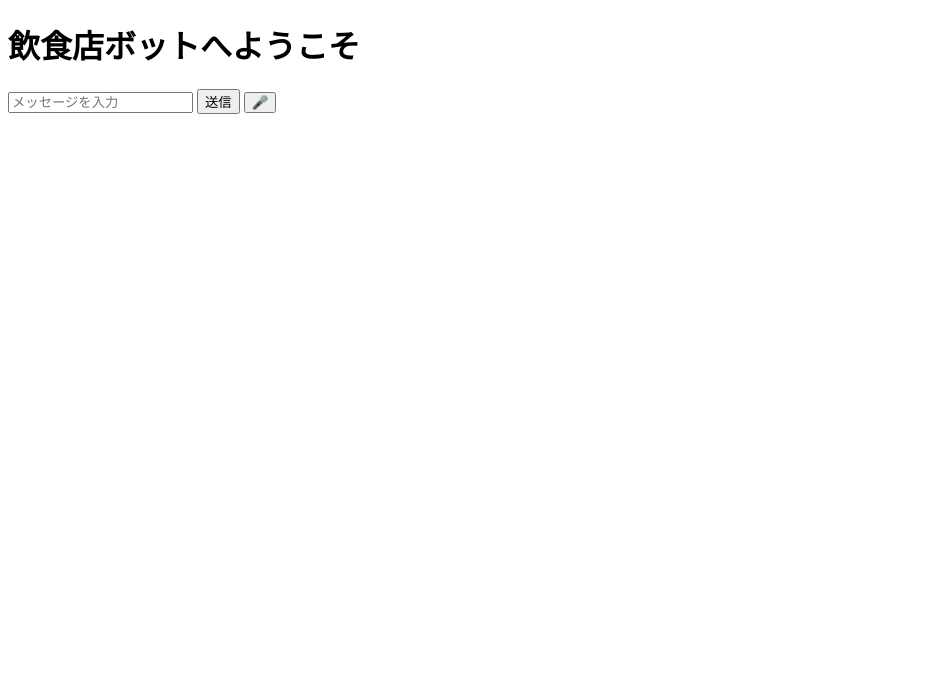
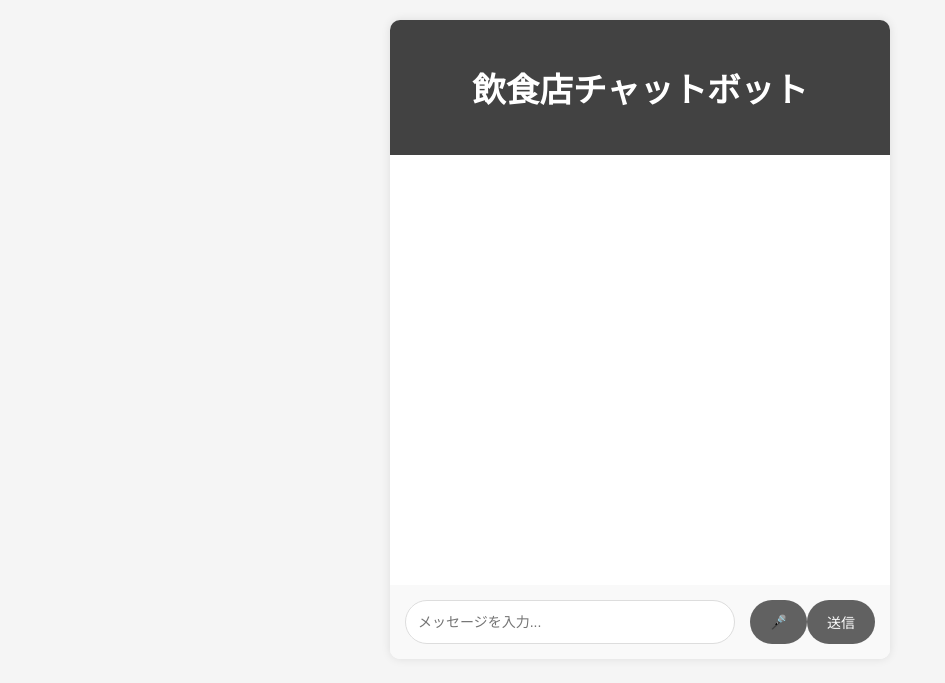
Before and after one commit to noobieplayer/CSAI, a Flask app: page / in a window 1280 px wide. Shown: the top 683 px of the page, without its empty margins (0-945 px from the left). Run offline with Flask 3, Linux system fonts and the light colour scheme; some libraries are stand-ins or nearby versions.

Commit message:
update: cssとフロントエンドのjavascriptの処理、バックエンドの追加処理

```diff
--- a/app/app.py
+++ b/app/app.py
@@ -168,6 +168,12 @@ def webhook():
                     return jsonify({
                         "fulfillmentText": fulfillment_text
                     })
+                elif people_query > 6:
+                    fulfillment_text = "申し訳ございませんが、7名以上でのご予約は対応していません。"
+                    # Dialogflowに返す応答を構築
+                    return jsonify({
+                        "fulfillmentText": fulfillment_text
+                    })
 
                 is_available = search_reservations(date_query, time_query, people_query)
 
--- a/app/static/css/style.css
+++ b/app/static/css/style.css
@@ -0,0 +1,77 @@
+body {
+    font-family: Arial, sans-serif;
+    margin: 0;
+    padding: 0;
+    background-color: #f5f5f5;
+}
+.chat-container {
+    max-width: 500px;
+    margin: 20px auto;
+    background-color: #fff;
+    border-radius: 10px;
+    box-shadow: 0 0 10px rgba(0,0,0,0.1);
+    overflow: hidden;
+}
+.chat-header {
+    background-color: #424242;
+    color: white;
+    padding: 15px;
+    text-align: center;
+    font-size: 1.4em;
+}
+.chat-messages {
+    height: 400px;
+    overflow-y: auto;
+    padding: 15px;
+}
+.message {
+    margin-bottom: 15px;
+    padding: 10px 15px;
+    border-radius: 20px;
+    max-width: 70%;
+    font-size: 1.5em;
+}
+.bot-message {
+    background-color: #e0e0e0;
+    color: #333;
+    align-self: flex-start;
+}
+.user-message {
+    background-color: #757575;
+    color: white;
+    align-self: flex-end;
+    margin-left: auto;
+}
+.chat-input {
+    display: flex;
+    padding: 15px;
+    background-color: #f9f9f9;
+}
+.chat-input input {
+    flex-grow: 1;
+    padding: 12px;
+    border: 1px solid #ddd;
+    border-radius: 25px;
+    margin-right: 10px;
+    font-size: 14px;
+}
+.chat-input button {
+    background-color: #616161;
+    color: white;
+    border: none;
+    padding: 12px 20px;
+    border-radius: 25px;
+    cursor: pointer;
+    transition: background-color 0.3s;
+    font-size: 14px;
+}
+.chat-input button:hover {
+    background-color: #424242;
+}
+.voice-input {
+    background-color: #9e9e9e;
+    margin-left: 5px;
+}
+.voice-input:hover {
+    background-color: #757575;
+}
--- a/app/static/js/app.js
+++ b/app/static/js/app.js
@@ -5,13 +5,16 @@ const recognition = new (window.SpeechRecognition || window.webkitSpeechRecognit
 recognition.lang = 'ja-JP';
 recognition.interimResults = false;
 
+var sender_flag
+
 const textInput = document.getElementById('text-input');
 const conversation = document.getElementById('conversation');
 
 document.getElementById('send-btn').addEventListener('click', () => {
     const message = textInput.value;
+    sender_flag = true
     socket.emit('message', message);
-    appendMessage('あなた', message);
+    appendMessage('あなた', message, sender_flag);
     textInput.value = '';
 });
 
@@ -21,16 +24,26 @@ document.getElementById('voice-btn').addEventListener('click', () => {
 
 recognition.onresult = (event) => {
     const message = event.results[0][0].transcript;
+    sender_flag = true
     socket.emit('message', message);
-    appendMessage('あなた (音声)', message);
+    appendMessage('あなた (音声)', message, sender_flag);
 };
 
 socket.on('response', (response) => {
-    appendMessage('ボット', response);
+    sender_flag = false
+    appendMessage('ボット', response, sender_flag);
 });
 
-function appendMessage(sender, message) {
+function appendMessage(sender, message, sender_flag) {
     const msgDiv = document.createElement('div');
     msgDiv.textContent = `${sender}: ${message}`;
+
+    // クラスを設定
+    if (sender_flag) {
+        msgDiv.classList.add('message', 'user-message');
+    } else {
+        msgDiv.classList.add('message', 'bot-message');
+    }
+
     conversation.appendChild(msgDiv);
 }
--- a/app/templates/index.html
+++ b/app/templates/index.html
@@ -3,15 +3,21 @@
 <head>
     <meta charset="UTF-8">
     <meta name="viewport" content="width=device-width, initial-scale=1.0">
+    <link rel="stylesheet" href="../static/css/style.css">
     <title>飲食店ボット</title>
 </head>
 <body>
-    <h1>飲食店ボットへようこそ</h1>
-    <div id="chat">
-        <div id="conversation"></div>
-        <input type="text" id="text-input" placeholder="メッセージを入力">
-        <button id="send-btn">送信</button>
-        <button id="voice-btn">🎤</button>
+    <div class="chat-container">
+        <div class="chat-header">
+            <h2>飲食店チャットボット</h2>
+        </div>
+        <div class="chat-messages" id="conversation">
+        </div>
+        <div class="chat-input">
+            <input type="text" id="text-input" placeholder="メッセージを入力...">
+            <button class="voice-input" id="voice-btn">🎤</button>
+            <button id="send-btn">送信</button>
+        </div>
     </div>
     <script src="//cdn.socket.io/4.0.0/socket.io.min.js"></script>
     <script src="/static/js/app.js"></script>
```
